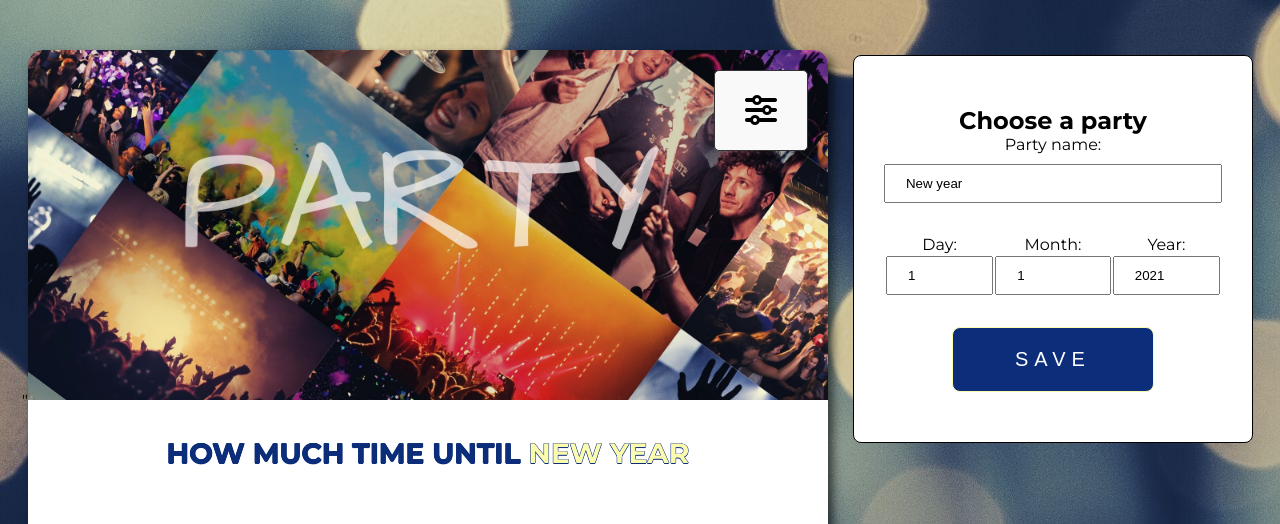
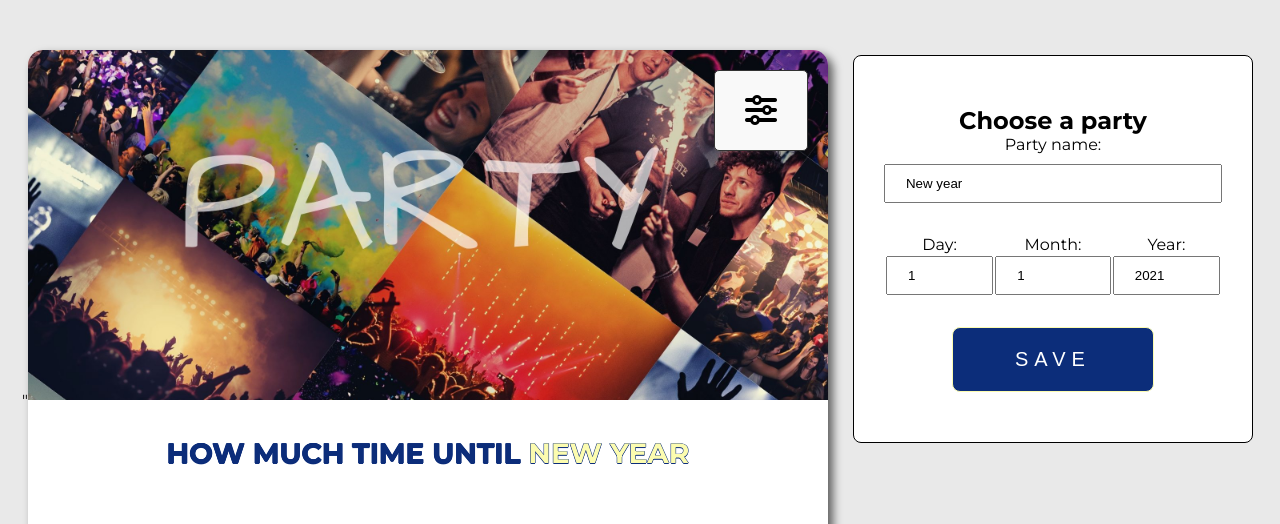
Before and after one commit to frania2201/Countdown, a plain HTML site: page index.html in a window 1280 px wide. Shown: the top 524 px of the page. Drawn offline with Linux system fonts and the light colour scheme.

Commit message:
Update style.css

```diff
--- a/style.css
+++ b/style.css
@@ -10,7 +10,7 @@ body {
     align-items: center;
     min-height: 100vh;
     font-family: 'Montserrat', sans-serif;
-    background-image:url('3.jpg');
+    background-color: rgb(233, 233, 233);
     padding:50px;
     margin-left: -430px;
 }
```
